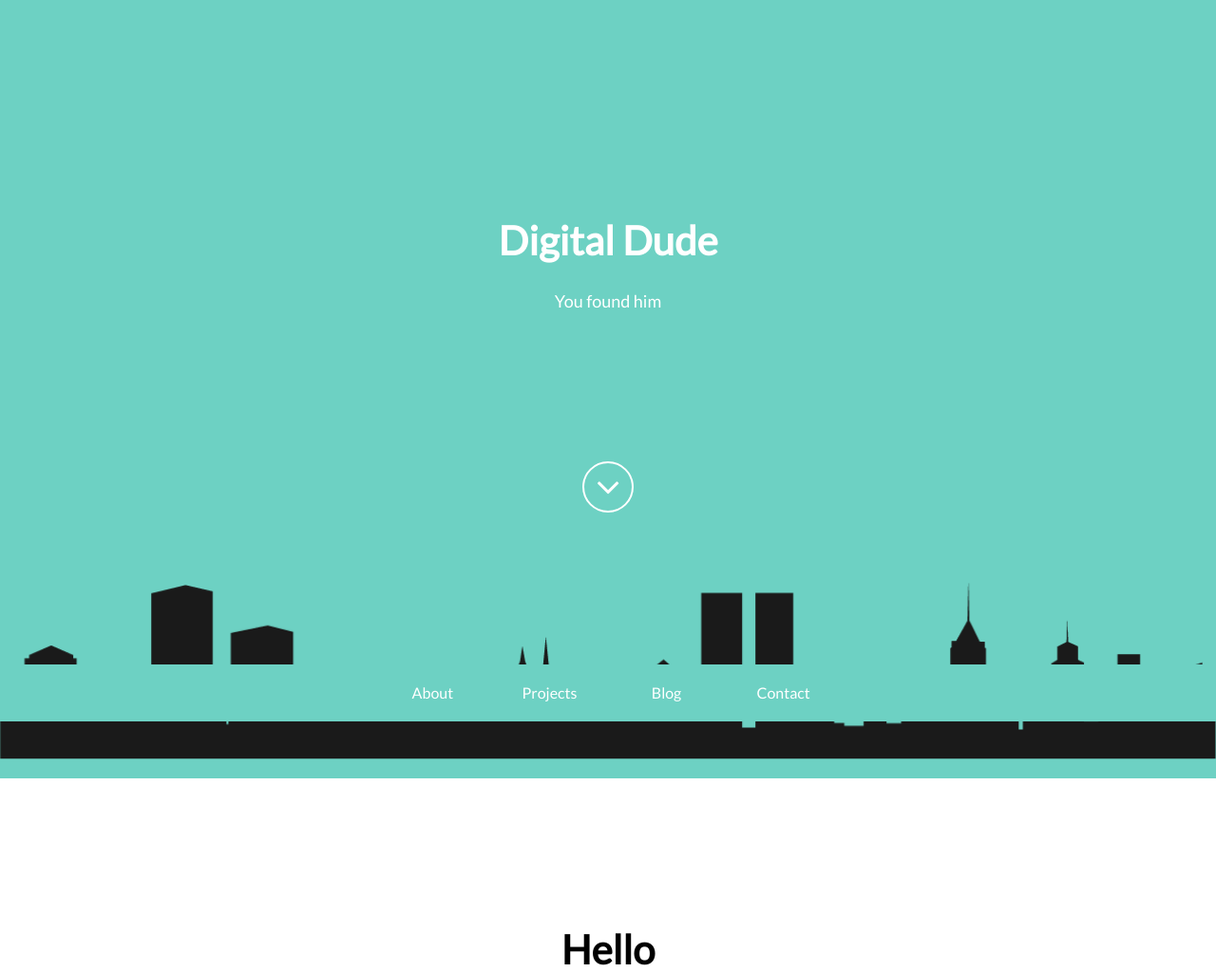
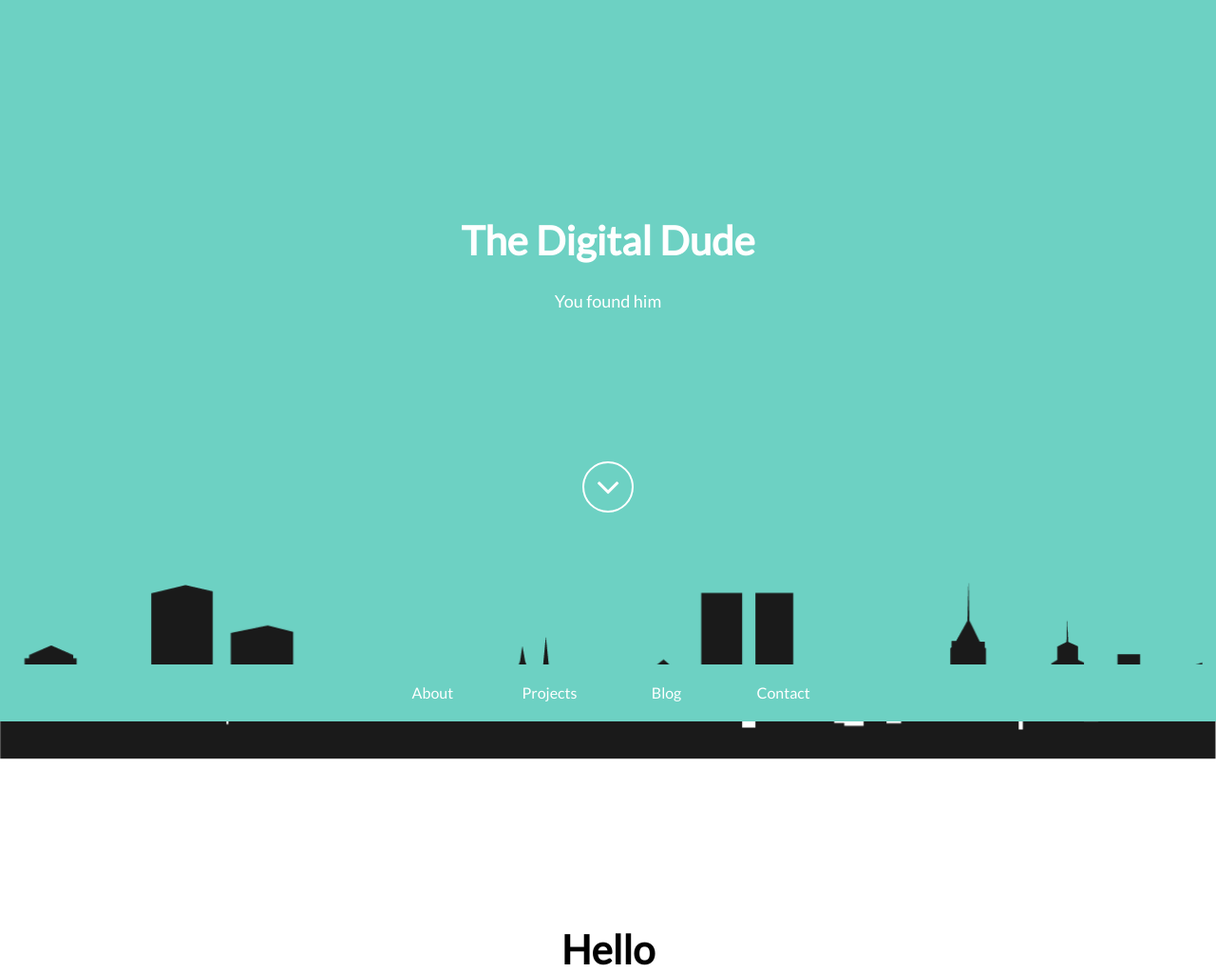
Before and after one commit to MarcusHoile/portfolio, a PHP site: page / in a window 1280 px wide. Shown: the top 1024 px of the page at 95% size. Run offline with PHP 8.4, Linux system fonts and the light colour scheme.

Commit message:
changed spacer bg colour

```diff
--- a/css/main.css
+++ b/css/main.css
@@ -110,6 +110,7 @@ h1 {
 
 .spacer {
 	height:120px;
+	background: #fff;
 }
 
 a {
--- a/home.html
+++ b/home.html
@@ -23,7 +23,7 @@
 	<div id="landing-pane">
 		<div class="inner">
 			<div class="section-title" id="landing-title-tagline">
-				<h1 id='page-title'>Digital Dude</h1>
+				<h1 id='page-title'>The Digital Dude</h1>
 				<p id="tagline">You found him</p>
 			</div>
 
```
